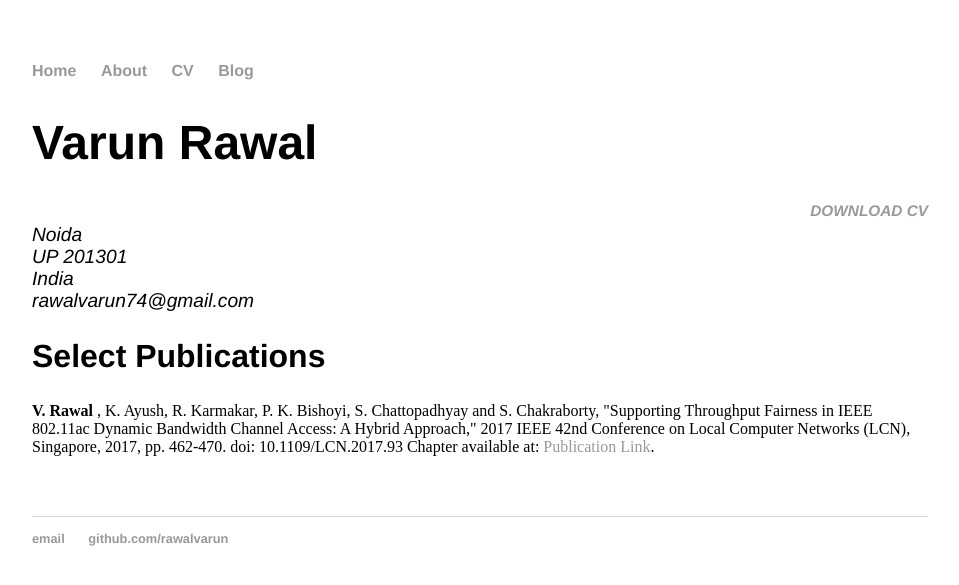
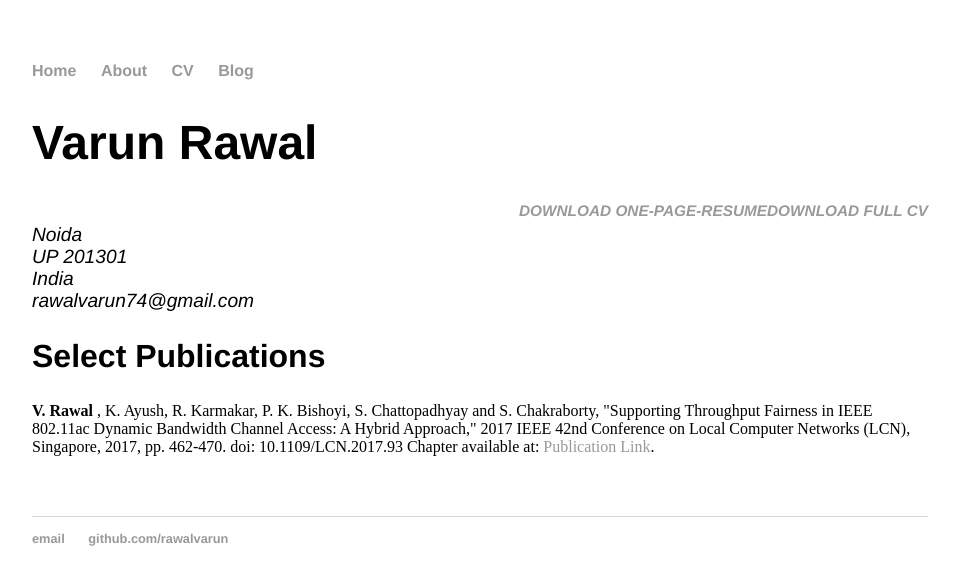
Before and after one commit to rawalvarun/rawalvarun.github.io, a Jekyll site: the page built from cv/index.html, in a window 1280 px wide. Shown: the top 585 px of the page, without its empty margins (160-1119 px from the left). Built offline with Jekyll 4.4.1, drawn with Linux system fonts in a browser that asks for light colours.

Commit message:
add one page resume

```diff
--- a/cv/index.html
+++ b/cv/index.html
@@ -7,8 +7,9 @@ title: CV of Your Name
 
 					<h1>Varun Rawal</h1>
 					<address>
-					<strong> <a href="vrawal_resume.pdf" class="download" title="Download CV as PDF">Download CV</a>		 </strong><br>
-					Noida<br>
+					<strong> <a href="vrawal_resume.pdf" class="download" title="Download Full CV as PDF">Download Full CV</a></strong>
+					<strong> <a href="vrawal_resume_one_page.pdf" class="download" title="Download 1-Page-Resume as PDF">Download One-Page-Resume</a></strong>
+					<br>Noida<br>
 					UP 201301<br>
 					India <br>
 					<span class="obfuscate">rawalvarun74@gmail.com</span>
```
Also changed, not shown: 1 other file.
